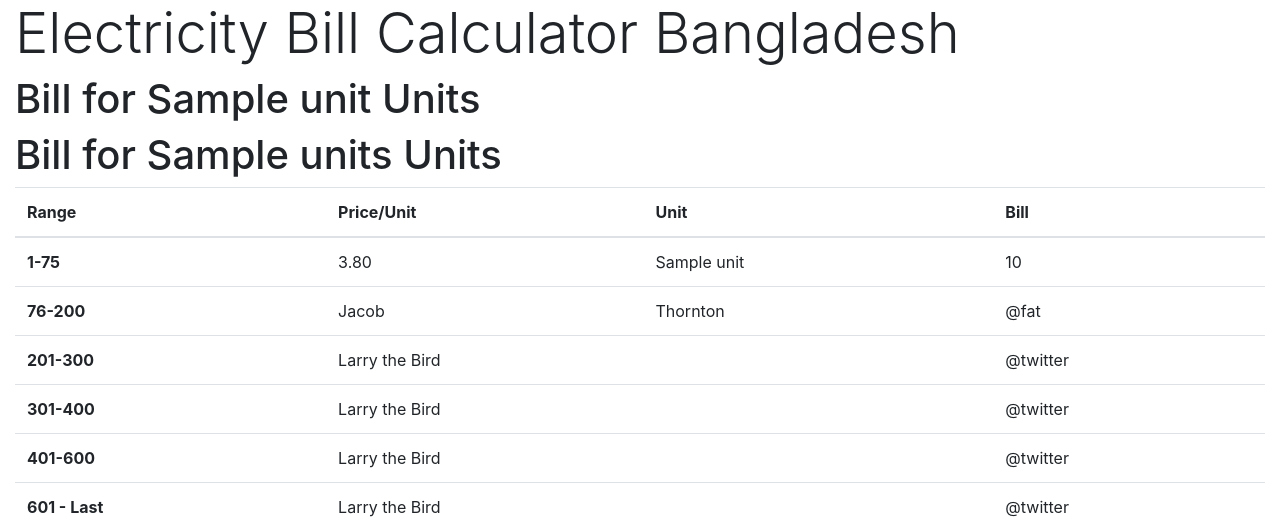
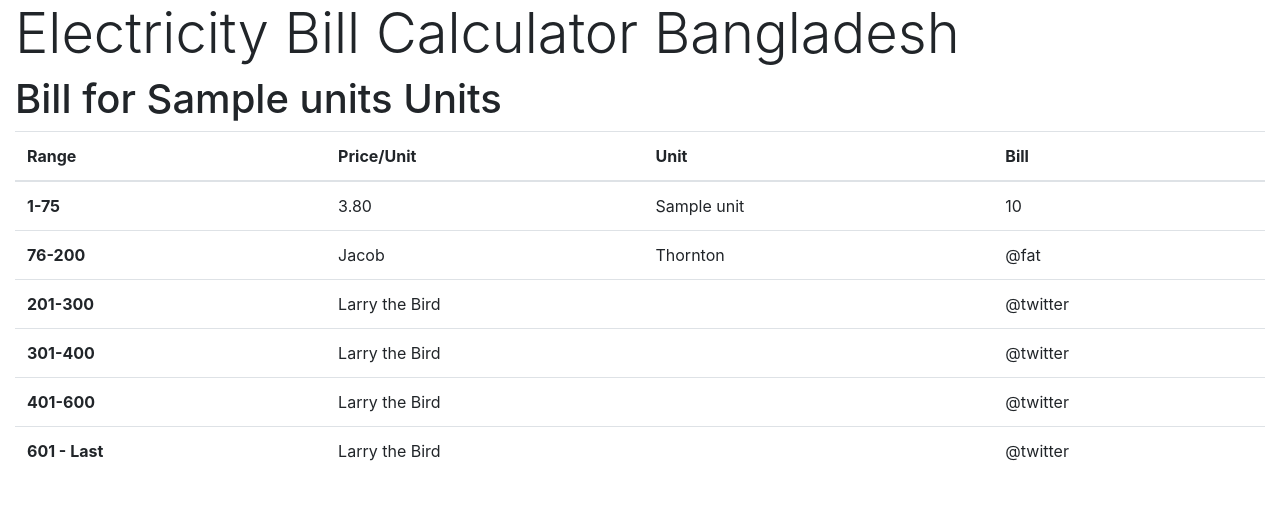
Before and after one commit to saiftheboss7/electricbillcalc, a Django app: template billcalculator/templates/table.html in a window 1280 px wide. Shown: the top 530 px of the page. Run offline with Django 3.2, Linux system fonts and the light colour scheme; the template is opened without the code that fills it: most values are stand-ins (such as "Sample title", 1, 10 or a date in 2020); some libraries are stand-ins or nearby versions.

Commit message:
html beautify

```diff
--- a/billcalculator/templates/result.html
+++ b/billcalculator/templates/result.html
@@ -15,11 +15,8 @@
 
     	<h1 class="display-4">Electricity Bill Calculator Bangladesh</h1>
 
-    	<h1>Bill for {{ Unit }} Units</h1>
-
       {% block content %}
       {% endblock %}
-
 
     </div>
   </body>
```
